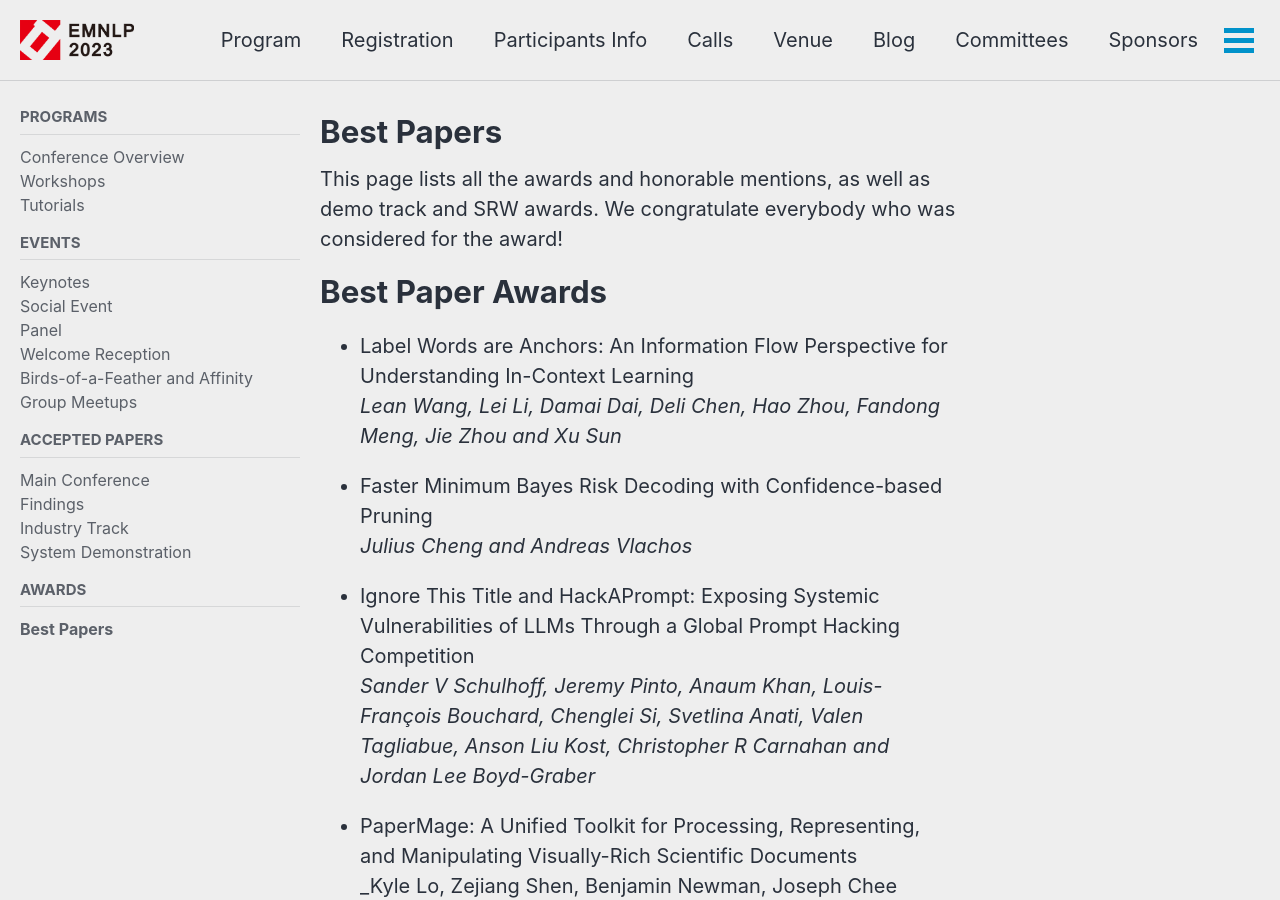
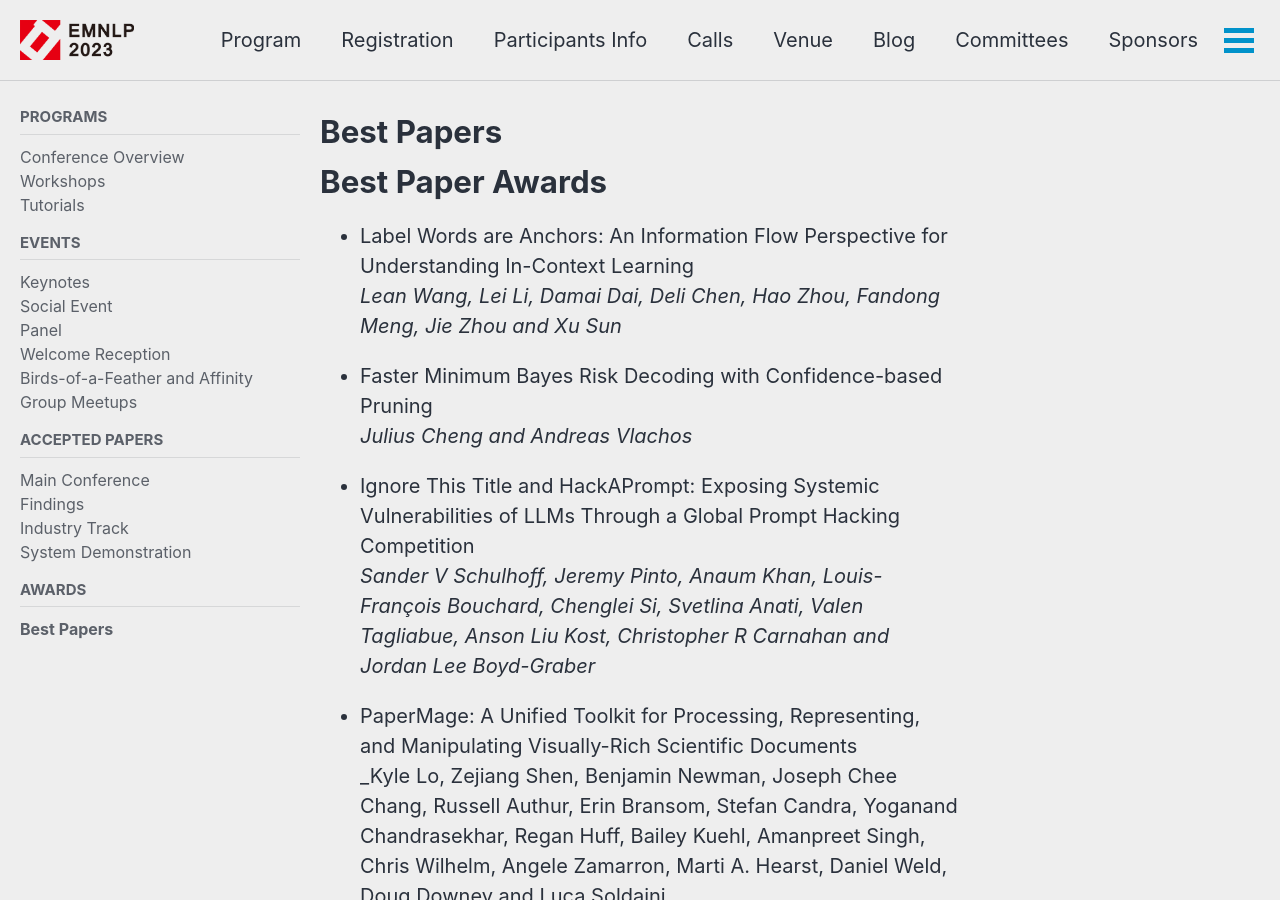
Before and after one commit to acl-org/emnlp-2023, a Jekyll site: the page built from _pages/program/best_papers.md, in a window 1280 px wide and 900 px high. Built offline with Jekyll 4.4.1, drawn with Linux system fonts in a browser that asks for light colours; cached includes are drawn as plain includes; nearby versions of some CDN libraries.

Commit message:
Update best_papers.md

```diff
--- a/_pages/program/best_papers.md
+++ b/_pages/program/best_papers.md
@@ -9,7 +9,6 @@ sidebar:
     nav: program
 ---
 
-This page lists all the awards and honorable mentions, as well as demo track and SRW awards. We congratulate everybody who was considered for the award!
 
 # Best Paper Awards
 
```
